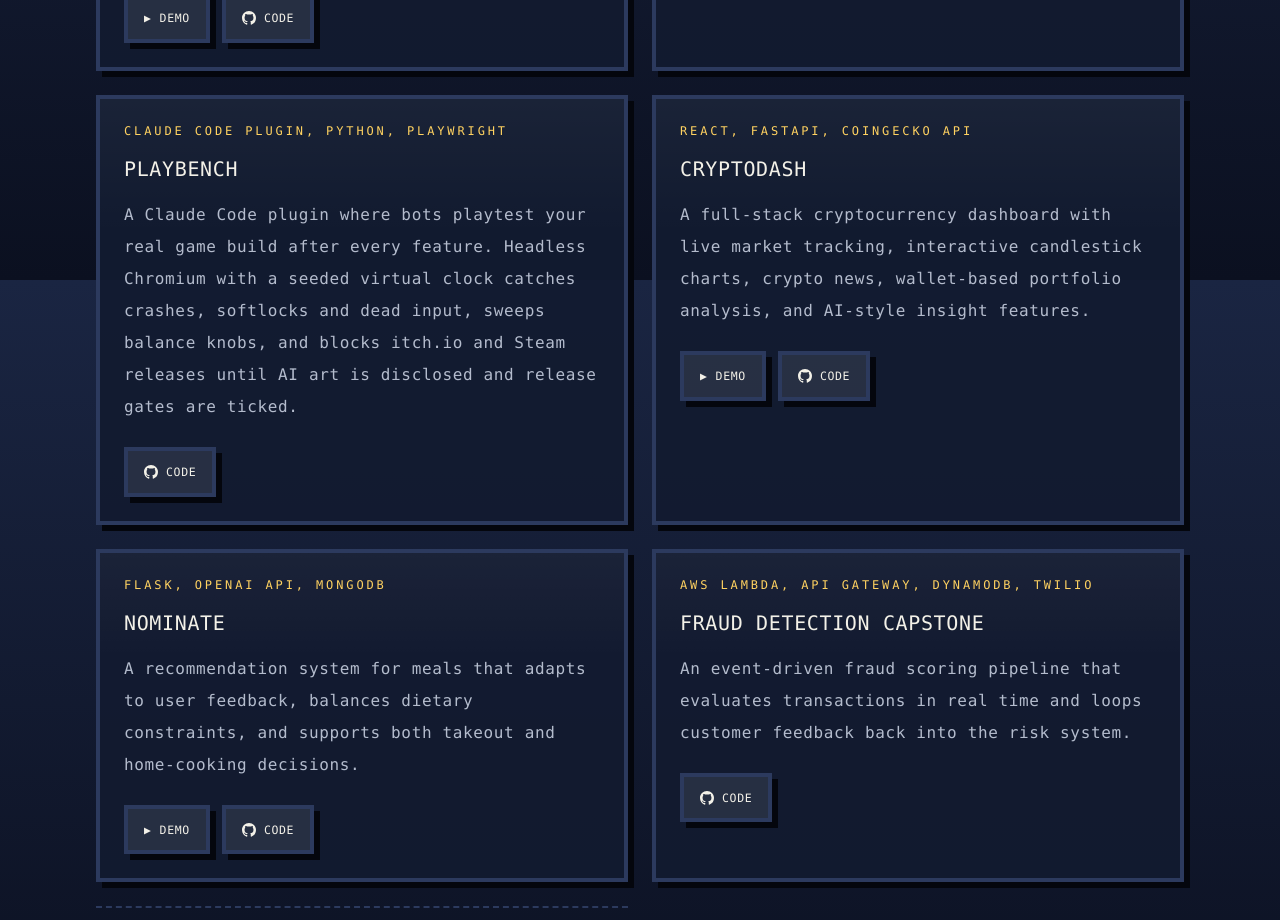
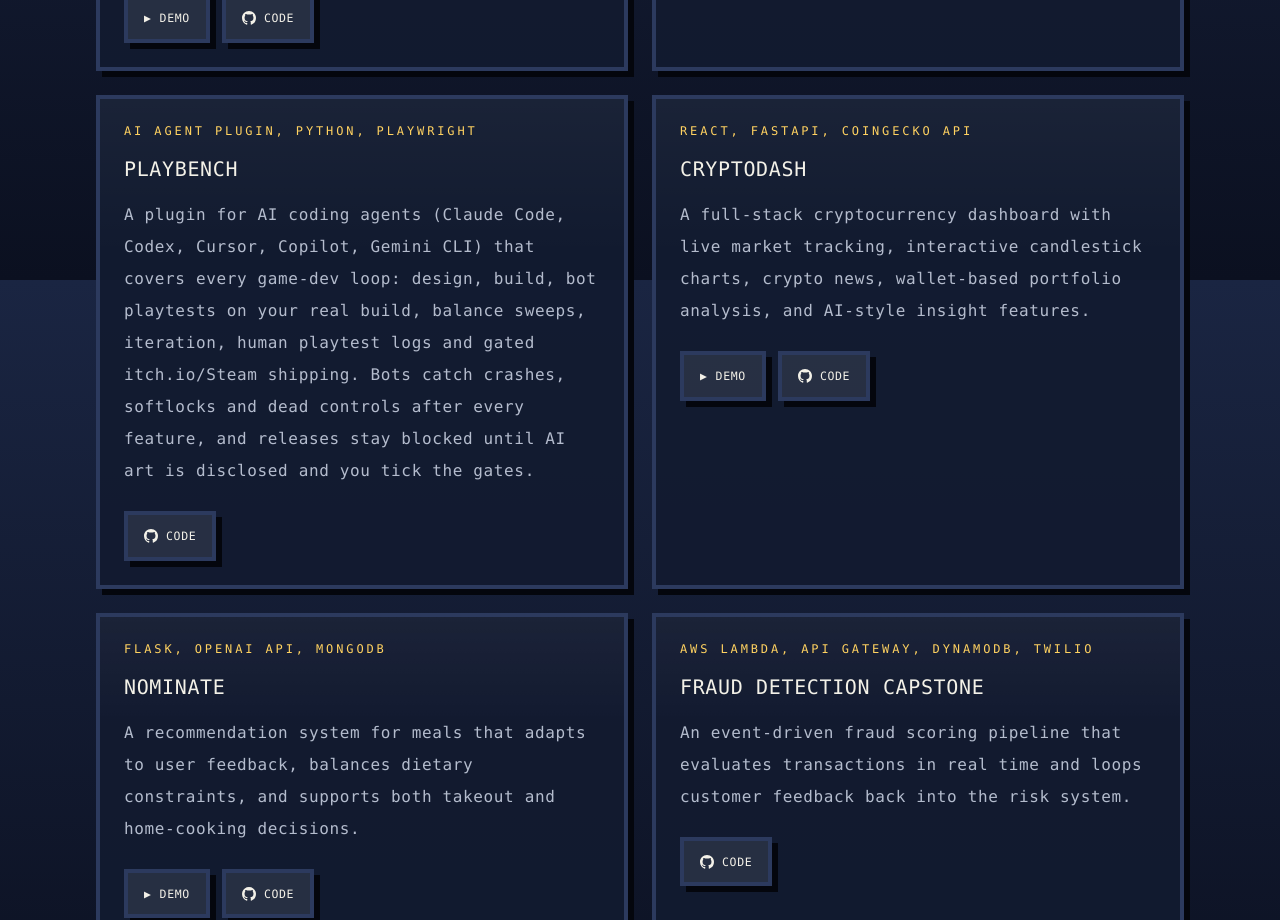
Before and after one commit to MihirSahu14/portfolio, a Next.js app: page / in a window 1280 px wide. Shown: the part 2920-3840 px from the top of the page. Built offline with nearby package versions, Linux system fonts and the light colour scheme.

Commit message:
Update Playbench card for 0.3.0
Co-Authored-By: Claude Opus 5.5 <noreply@anthropic.com>

```diff
--- a/src/data/site.ts
+++ b/src/data/site.ts
@@ -76,9 +76,9 @@ export const featuredProjects: FeatureCard[] = [
   },
   {
     title: "Playbench",
-    subtitle: "Claude Code plugin, Python, Playwright",
+    subtitle: "AI agent plugin, Python, Playwright",
     description:
-      "A Claude Code plugin where bots playtest your real game build after every feature. Headless Chromium with a seeded virtual clock catches crashes, softlocks and dead input, sweeps balance knobs, and blocks itch.io and Steam releases until AI art is disclosed and release gates are ticked.",
+      "A plugin for AI coding agents (Claude Code, Codex, Cursor, Copilot, Gemini CLI) that covers every game-dev loop: design, build, bot playtests on your real build, balance sweeps, iteration, human playtest logs and gated itch.io/Steam shipping. Bots catch crashes, softlocks and dead controls after every feature, and releases stay blocked until AI art is disclosed and you tick the gates.",
     code: "https://github.com/MihirSahu14/playbench",
   },
   {
```
